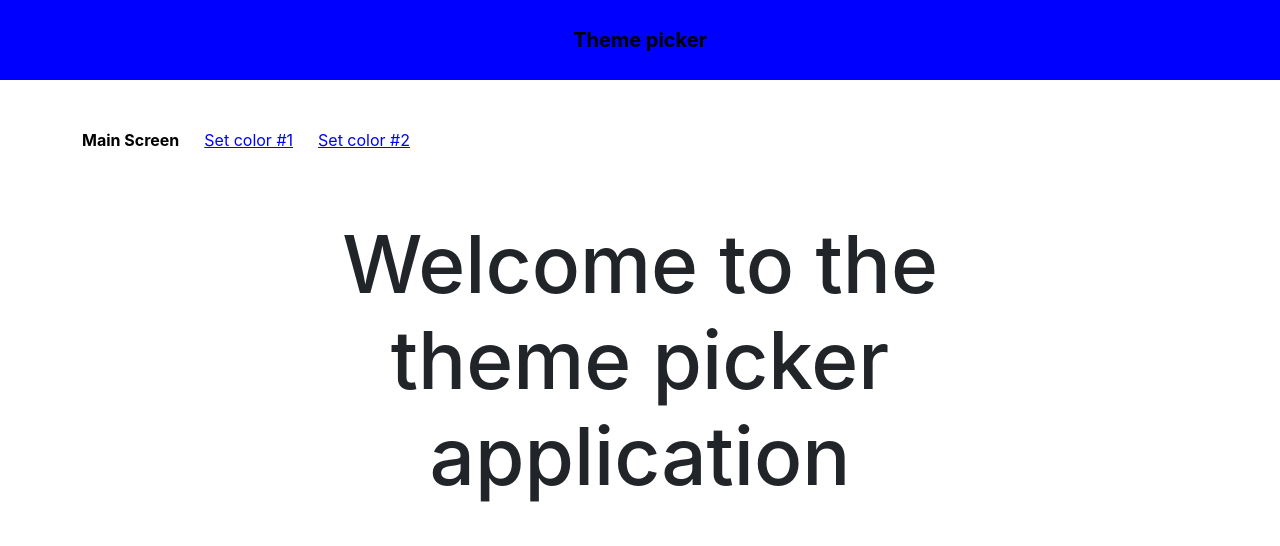
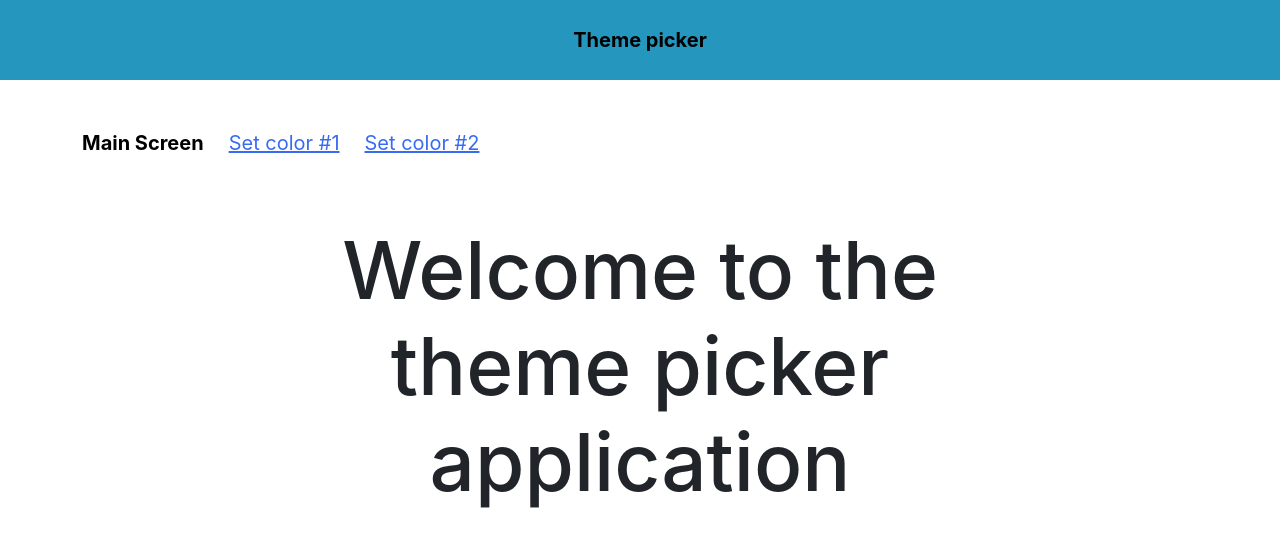
Before and after one commit to tiagoboucas/Simple-app-with-docker, a React (Create React App) app in the folder frontend/: page / in a window 1280 px wide. Shown: the top 546 px of the page. Built offline with nearby package versions, Linux system fonts and the light colour scheme.

Commit message:
add colors as variables

```diff
--- a/frontend/src/App.css
+++ b/frontend/src/App.css
@@ -1,3 +1,9 @@
+:root {
+  --navbar-color: #2596be;
+  --link-color: #386af3;
+  --selected-color: #beeaff;
+}
+
 .App {
   position: fixed;
   top: 0;
@@ -8,7 +14,7 @@
 }
 
 .app-header {
-  background-color: blue;
+  background-color: var(--navbar-color);
   height: 80px;
   display: flex;
   color: black;
@@ -31,7 +37,8 @@
 }
 
 .navigation-link a {
-  color: blue;
+  color: var(--link-color);
+  font-size: 20px;
 }
 
 .welcome-message {
@@ -41,3 +48,22 @@
     font-size: 5rem;
   }
 }
+
+.dropdown-menu {
+  margin-top: 45px;
+  margin-left: 0px;
+  border-radius: 0px;
+  border-color: black;
+}
+
+ .form-control {
+  border-radius: 0px;
+  border-color: black;
+ }
+
+ .dropdown-size {
+  width: 100%;
+  @media screen and (min-width: 991px){
+    width: 50%;
+  }
+ }
```
